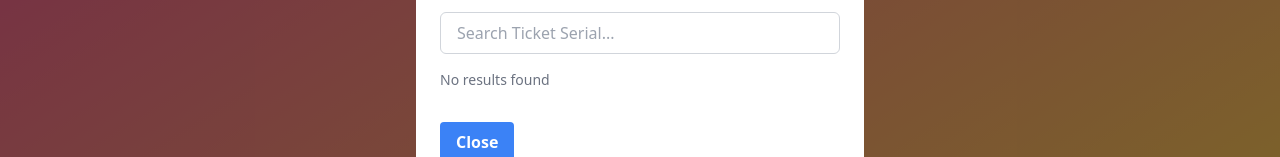
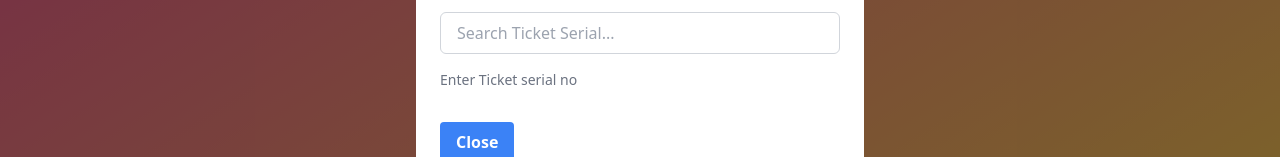
Before and after one commit to Rmx1921/dl, a React (Vite) app: page / in a window 1280 px wide. Both pictures are taken after a click on the button "Billing". Shown: the part 335-492 px from the top of the page. Built offline with nearby package versions, Linux system fonts and the light colour scheme; what @react-pdf/renderer would draw is missing.

Commit message:
feat: small update to the BillingModal

```diff
--- a/src/components/BillingModal.jsx
+++ b/src/components/BillingModal.jsx
@@ -130,7 +130,7 @@ const BillingModal = ({ isOpen, onClose }) => {
                             )}
                         </div>
                     ) : (
-                        <p className="text-gray-500 text-sm">No results found</p>
+                        <p className="text-gray-500 text-sm">Enter Ticket serial no</p>
                     )}
 
                     <div className='mt-4'>
```
